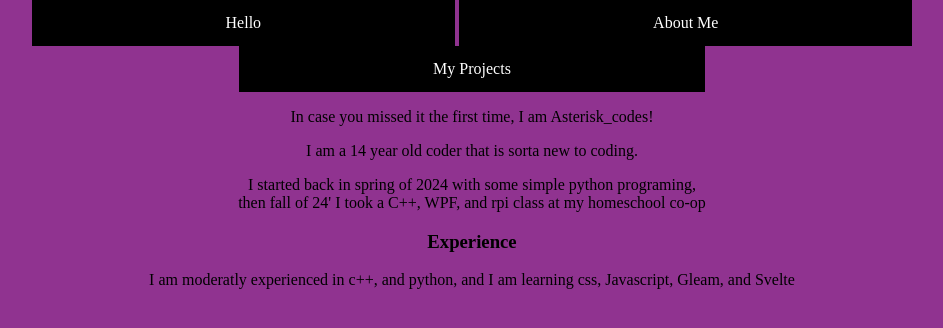
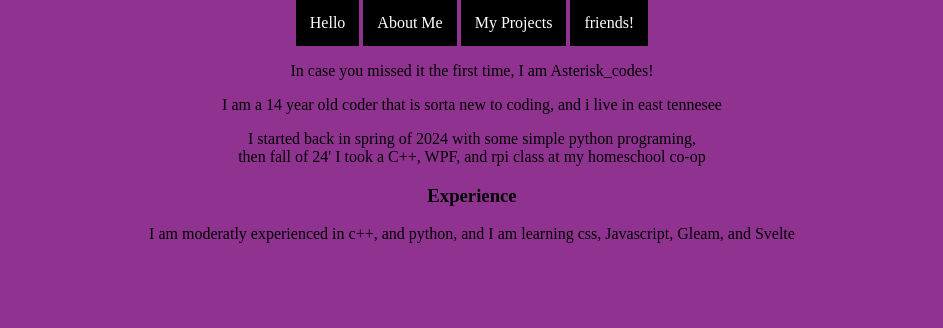
Before and after one commit to Basic-beep/BirdHouse, a SvelteKit app: page /about in a window 1280 px wide. Shown: the top 328 px of the page, without its empty margins (168-1111 px from the left). Built offline with nearby package versions, Linux system fonts and the light colour scheme.

Commit message:
added friends!!

```diff
--- a/src/routes/+layout.svelte
+++ b/src/routes/+layout.svelte
@@ -7,8 +7,8 @@
 	<a href="/">Hello</a>
 	<a href="/about">About Me</a>
   <a href="/Projects">My Projects</a>
+  <a href="/friends">friends!</a>
   </nav>
-
 
 </div>
 
@@ -17,7 +17,7 @@
   a:link, a:visited {
   background-color: #000000;
   color: white;
-  padding: 14px 194px;
+  padding: 14px 14px;
   text-align: center;
   text-decoration: none;
   display: inline-block;
--- a/src/routes/Projects/+page.svelte
+++ b/src/routes/Projects/+page.svelte
@@ -9,7 +9,8 @@
     <h1>HikeBuddy</h1>
     <p>This is one of my big projects! <br>
     It is a hiking journal that will track how far you've hiked!<br>
-    follow along at <button><a href="https://github.com/Basic-beep/Hike-Buddy">here!</a></button></p>
+    follow along at <button><a href="https://github.com/Basic-beep/Hike-Buddy">here!</a></button><br>
+    it is kind of abandoned right now, but i will pick it up again when i know how to make it</p>
     <h1>________________________________________________________</h1>
     <h1>BirdHouse(this website!)</h1>
     <p>This is my portfolio website!<br>
@@ -22,5 +23,6 @@
     <h1>________________________________________________________</h1>
     <h1>cmprs</h1>
     <p>cmprs (pronounced compress) is a work in progress ysws for hackclub<br>
+        make a file manager or file system, get a winrar bag!<br>
     <a href="cmprs.vercel.app">Check out the website!</a></p>
 </div>
--- a/src/routes/about/+page.svelte
+++ b/src/routes/about/+page.svelte
@@ -1,6 +1,6 @@
 <div>
     <p>In case you missed it the first time, I am Asterisk_codes!</p>
-    <p>I am a 14 year old coder that is sorta new to coding.</p>
+    <p>I am a 14 year old coder that is sorta new to coding, and i live in east tennesee</p>
     <p>I started back in spring of 2024 with some simple python programing, <br>
     then fall of 24' I took a C++, WPF, and rpi class at my homeschool co-op</p>
     <h3>Experience</h3>
--- /dev/null
+++ b/src/routes/friends/+page.svelte
@@ -0,0 +1,6 @@
+<h1>Friends!</h1>
+<a href="https://shymike.dev/">ShyMike</a>
+<a href="sylviethedev.com">Sylvie</a>
+<a href="https://errorcodezero.dev">errorcodezero</a>
+<h1>Webrings!</h1>
+<iframe title="john" src="https://john.citrons.xyz/embed?ref=thebirdhouse.vercel.app" style="margin-left:auto;display:block;margin-right:auto;max-width:732px;width:100%;height:94px;border:none;"></iframe>
```
